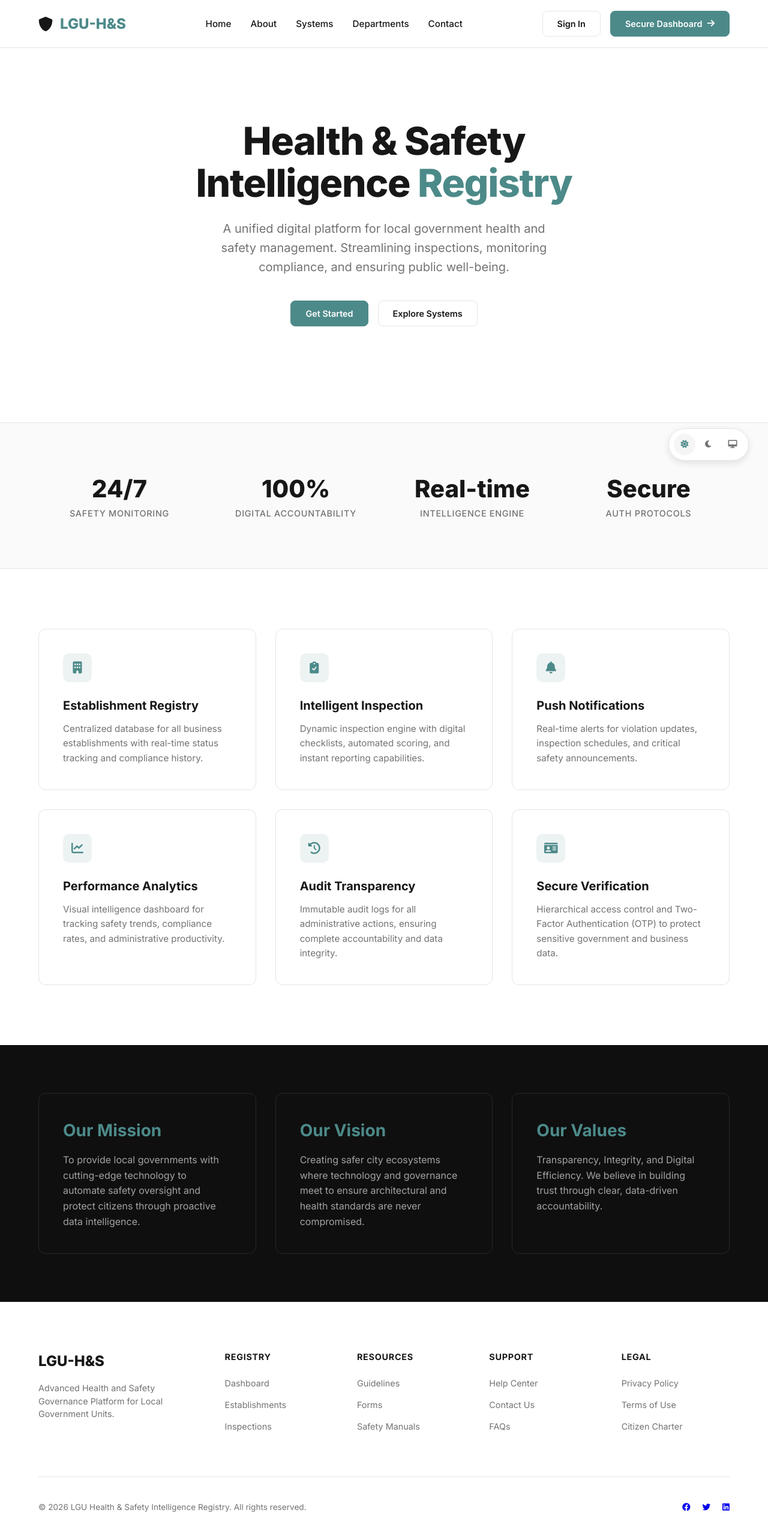
After one commit to Jangwick/Healthandsafety, a PHP site: page /views/pages/landing.php in a window 1280 px wide. The commit adds this page. Shown: the whole page at 60% size. Run offline with PHP 8.4, Linux system fonts and the light colour scheme.

Commit message:
feat: Add a landing page, a dashboard with key statistics, and comprehensive routing for the application.

```diff
--- /dev/null
+++ b/css/landing.css
@@ -0,0 +1,392 @@
+/* ===================================
+   LANDING PAGE STYLES - ALERTARA QC STYLE
+   =================================== */
+
+@import url('https://fonts.googleapis.com/css2?family=Inter:wght@300;400;500;600;700;800&display=swap');
+
+:root {
+    --primary-teal: #4C8A89;
+    --primary-dark: #3a6b6a;
+    --bg-light: #FFFFFF;
+    --bg-dark: #0F0F0F;
+    --text-dark: #171717;
+    --text-muted: #737373;
+    --border-light: #E5E5E5;
+    --transition: all 0.3s cubic-bezier(0.4, 0, 0.2, 1);
+}
+
+* {
+    margin: 0;
+    padding: 0;
+    box-sizing: border-box;
+    font-family: 'Inter', -apple-system, BlinkMacSystemFont, "Segoe UI", Roboto, Helvetica, Arial, sans-serif;
+}
+
+html {
+    scroll-behavior: smooth;
+}
+
+body {
+    background-color: var(--bg-light);
+    color: var(--text-dark);
+    line-height: 1.5;
+}
+
+/* --- Navigation --- */
+nav {
+    position: sticky;
+    top: 0;
+    width: 100%;
+    height: 80px;
+    background-color: rgba(255, 255, 255, 0.95);
+    backdrop-filter: blur(8px);
+    display: flex;
+    align-items: center;
+    justify-content: space-between;
+    padding: 0 5%;
+    z-index: 1000;
+    border-bottom: 1px solid var(--border-light);
+}
+
+.nav-brand {
+    display: flex;
+    align-items: center;
+    gap: 12px;
+    font-weight: 800;
+    font-size: 1.5rem;
+    color: var(--text-dark);
+}
+
+.nav-brand span {
+    color: var(--primary-teal);
+}
+
+.nav-links {
+    display: flex;
+    gap: 32px;
+    list-style: none;
+}
+
+.nav-link {
+    text-decoration: none;
+    color: var(--text-dark);
+    font-weight: 500;
+    font-size: 0.95rem;
+    transition: var(--transition);
+}
+
+.nav-link:hover {
+    color: var(--primary-teal);
+}
+
+.nav-actions {
+    display: flex;
+    gap: 16px;
+    align-items: center;
+}
+
+.btn {
+    padding: 10px 24px;
+    border-radius: 8px;
+    font-weight: 600;
+    font-size: 0.9rem;
+    cursor: pointer;
+    transition: var(--transition);
+    text-decoration: none;
+    display: inline-flex;
+    align-items: center;
+    gap: 8px;
+}
+
+.btn-ghost {
+    background: none;
+    border: 1px solid var(--border-light);
+    color: var(--text-dark);
+}
+
+.btn-ghost:hover {
+    background-color: #F5F5F5;
+}
+
+.btn-primary {
+    background-color: var(--primary-teal);
+    border: 1px solid var(--primary-teal);
+    color: #FFFFFF;
+}
+
+.btn-primary:hover {
+    background-color: var(--primary-dark);
+    transform: translateY(-1px);
+}
+
+/* --- Hero Section --- */
+.hero {
+    padding: 120px 5% 80px;
+    text-align: center;
+    max-width: 900px;
+    margin: 0 auto;
+}
+
+.hero h1 {
+    font-size: 4rem;
+    font-weight: 800;
+    color: var(--text-dark);
+    letter-spacing: -0.02em;
+    line-height: 1.1;
+    margin-bottom: 24px;
+}
+
+.hero p {
+    font-size: 1.25rem;
+    color: var(--text-muted);
+    max-width: 600px;
+    margin: 0 auto 40px;
+    line-height: 1.6;
+}
+
+.hero-actions {
+    display: flex;
+    justify-content: center;
+    gap: 16px;
+}
+
+.hero-stats {
+    display: grid;
+    grid-template-columns: repeat(4, 1fr);
+    gap: 24px;
+    padding: 80px 5%;
+    background-color: #FAFAFA;
+    margin-top: 80px;
+    border-top: 1px solid var(--border-light);
+    border-bottom: 1px solid var(--border-light);
+}
+
+.stat-card {
+    text-align: center;
+}
+
+.stat-card h2 {
+    font-size: 2.5rem;
+    font-weight: 800;
+    color: var(--text-dark);
+}
+
+.stat-card p {
+    color: var(--text-muted);
+    font-weight: 500;
+    font-size: 0.9rem;
+    text-transform: uppercase;
+    letter-spacing: 0.05em;
+}
+
+/* --- Features --- */
+.features {
+    padding: 100px 5%;
+    display: grid;
+    grid-template-columns: repeat(3, 1fr);
+    gap: 32px;
+}
+
+.feature-card {
+    background: #FFFFFF;
+    border: 1px solid var(--border-light);
+    padding: 40px;
+    border-radius: 12px;
+    transition: var(--transition);
+}
+
+.feature-card:hover {
+    border-color: var(--primary-teal);
+    box-shadow: 0 10px 30px rgba(0, 0, 0, 0.05);
+}
+
+.feature-icon {
+    width: 48px;
+    height: 48px;
+    background-color: rgba(76, 138, 137, 0.1);
+    color: var(--primary-teal);
+    display: flex;
+    align-items: center;
+    justify-content: center;
+    border-radius: 10px;
+    font-size: 1.25rem;
+    margin-bottom: 24px;
+}
+
+.feature-card h3 {
+    font-size: 1.25rem;
+    font-weight: 700;
+    margin-bottom: 12px;
+    color: var(--text-dark);
+}
+
+.feature-card p {
+    color: var(--text-muted);
+    font-size: 0.95rem;
+    line-height: 1.6;
+}
+
+/* --- Mission Section --- */
+.mission {
+    padding: 80px 5%;
+    background-color: var(--bg-dark);
+    color: #FFFFFF;
+    display: grid;
+    grid-template-columns: 1fr 1fr 1fr;
+    gap: 32px;
+}
+
+.mission-card {
+    padding: 40px;
+    border: 1px solid rgba(255, 255, 255, 0.1);
+    border-radius: 12px;
+}
+
+.mission-card h2 {
+    font-size: 1.75rem;
+    font-weight: 700;
+    margin-bottom: 16px;
+    color: var(--primary-teal);
+}
+
+.mission-card p {
+    color: #A3A3A3;
+    line-height: 1.6;
+}
+
+/* --- Footer --- */
+footer {
+    padding: 80px 5% 40px;
+    border-top: 1px solid var(--border-light);
+    background-color: #FFFFFF;
+}
+
+.footer-grid {
+    display: grid;
+    grid-template-columns: 1.5fr 1fr 1fr 1fr 1fr;
+    gap: 40px;
+    margin-bottom: 60px;
+}
+
+.footer-brand h2 {
+    font-size: 1.5rem;
+    font-weight: 800;
+    margin-bottom: 16px;
+}
+
+.footer-brand p {
+    color: var(--text-muted);
+    font-size: 0.9rem;
+}
+
+.footer-col h4 {
+    font-size: 0.9rem;
+    font-weight: 700;
+    margin-bottom: 20px;
+    text-transform: uppercase;
+    letter-spacing: 0.05em;
+}
+
+.footer-col ul {
+    list-style: none;
+}
+
+.footer-col li {
+    margin-bottom: 12px;
+}
+
+.footer-col a {
+    text-decoration: none;
+    color: var(--text-muted);
+    font-size: 0.9rem;
+    transition: var(--transition);
+}
+
+.footer-col a:hover {
+    color: var(--primary-teal);
+}
+
+.footer-bottom {
+    padding-top: 40px;
+    border-top: 1px solid var(--border-light);
+    display: flex;
+    justify-content: space-between;
+    align-items: center;
+    color: var(--text-muted);
+    font-size: 0.85rem;
+}
+
+/* --- Theme Toggle --- */
+.theme-toggle {
+    position: fixed;
+    bottom: 32px;
+    right: 32px;
+    background: #FFFFFF;
+    border: 1px solid var(--border-light);
+    padding: 8px;
+    border-radius: 50px;
+    display: flex;
+    gap: 4px;
+    box-shadow: 0 4px 12px rgba(0, 0, 0, 0.1);
+    z-index: 1001;
+}
+
+.theme-btn {
+    width: 36px;
+    height: 36px;
+    border-radius: 50%;
+    border: none;
+    background: none;
+    cursor: pointer;
+    display: flex;
+    align-items: center;
+    justify-content: center;
+    color: var(--text-muted);
+    transition: var(--transition);
+}
+
+.theme-btn.active {
+    background-color: #F5F5F5;
+    color: var(--primary-teal);
+}
+
+/* --- Mobile Responsive --- */
+@media (max-width: 1024px) {
+    .features {
+        grid-template-columns: 1fr 1fr;
+    }
+
+    .mission {
+        grid-template-columns: 1fr;
+    }
+
+    .footer-grid {
+        grid-template-columns: 1fr 1fr;
+    }
+
+    .hero h1 {
+        font-size: 3rem;
+    }
+}
+
+@media (max-width: 768px) {
+    .nav-links {
+        display: none;
+    }
+
+    .hero-stats {
+        grid-template-columns: 1fr 1fr;
+    }
+
+    .features {
+        grid-template-columns: 1fr;
+    }
+
+    .hero h1 {
+        font-size: 2.5rem;
+    }
+
+    .footer-grid {
+        grid-template-columns: 1fr;
+    }
+}
--- a/routes/web.php
+++ b/routes/web.php
@@ -19,7 +19,9 @@ $requestUri = parse_url($_SERVER['REQUEST_URI'], PHP_URL_PATH);
 $method = $_SERVER['REQUEST_METHOD'];
 
 // Simple routing logic
-if ($requestUri === '/' || $requestUri === '/dashboard') {
+if ($requestUri === '/') {
+    (new HomeController())->landing();
+} elseif ($requestUri === '/dashboard') {
     (new HomeController())->index();
 } elseif ($requestUri === '/establishments') {
     (new EstablishmentController())->index();
--- /dev/null
+++ b/views/pages/landing.php
@@ -0,0 +1,195 @@
+<!DOCTYPE html>
+<html lang="en" data-theme="light">
+<head>
+    <meta charset="UTF-8">
+    <meta name="viewport" content="width=device-width, initial-scale=1.0">
+    <title>LGU-H&S | Health and Safety Intelligence Registry</title>
+    <link rel="stylesheet" href="/css/landing.css">
+    <link rel="stylesheet" href="https://cdnjs.cloudflare.com/ajax/libs/font-awesome/6.0.0/css/all.min.css">
+</head>
+<body>
+    <!-- Sticky Navigation -->
+    <nav>
+        <div class="nav-brand">
+            <i class="fas fa-shield-alt"></i>
+            <span>LGU-H&S</span>
+        </div>
+        <ul class="nav-links">
+            <li><a href="/" class="nav-link">Home</a></li>
+            <li><a href="#about" class="nav-link">About</a></li>
+            <li><a href="#systems" class="nav-link">Systems</a></li>
+            <li><a href="#departments" class="nav-link">Departments</a></li>
+            <li><a href="#contact" class="nav-link">Contact</a></li>
+        </ul>
+        <div class="nav-actions">
+            <?php if (isset($isLoggedIn) && $isLoggedIn): ?>
+                <a href="/dashboard" class="btn btn-primary">Go to Dashboard <i class="fas fa-arrow-right"></i></a>
+            <?php else: ?>
+                <a href="/login" class="btn btn-ghost">Sign In</a>
+                <a href="/login" class="btn btn-primary">Secure Dashboard <i class="fas fa-arrow-right"></i></a>
+            <?php endif; ?>
+        </div>
+    </nav>
+
+    <!-- Hero Section -->
+    <header class="hero">
+        <h1>Health & Safety Intelligence <span style="color: var(--primary-teal);">Registry</span></h1>
+        <p>A unified digital platform for local government health and safety management. Streamlining inspections, monitoring compliance, and ensuring public well-being.</p>
+        <div class="hero-actions">
+            <a href="<?= (isset($isLoggedIn) && $isLoggedIn) ? '/dashboard' : '/login' ?>" class="btn btn-primary">
+                <?= (isset($isLoggedIn) && $isLoggedIn) ? 'Back to Dashboard' : 'Get Started' ?>
+            </a>
+            <a href="#systems" class="btn btn-ghost">Explore Systems</a>
+        </div>
+    </header>
+
+    <!-- Stats Row -->
+    <section class="hero-stats">
+        <div class="stat-card">
+            <h2>24/7</h2>
+            <p>Safety Monitoring</p>
+        </div>
+        <div class="stat-card">
+            <h2>100%</h2>
+            <p>Digital Accountability</p>
+        </div>
+        <div class="stat-card">
+            <h2>Real-time</h2>
+            <p>Intelligence Engine</p>
+        </div>
+        <div class="stat-card">
+            <h2>Secure</h2>
+            <p>Auth Protocols</p>
+        </div>
+    </section>
+
+    <!-- Features Grid -->
+    <section class="features" id="systems">
+        <div class="feature-card">
+            <div class="feature-icon"><i class="fas fa-building"></i></div>
+            <h3>Establishment Registry</h3>
+            <p>Centralized database for all business establishments with real-time status tracking and compliance history.</p>
+        </div>
+        <div class="feature-card">
+            <div class="feature-icon"><i class="fas fa-clipboard-check"></i></div>
+            <h3>Intelligent Inspection</h3>
+            <p>Dynamic inspection engine with digital checklists, automated scoring, and instant reporting capabilities.</p>
+        </div>
+        <div class="feature-card">
+            <div class="feature-icon"><i class="fas fa-bell"></i></div>
+            <h3>Push Notifications</h3>
+            <p>Real-time alerts for violation updates, inspection schedules, and critical safety announcements.</p>
+        </div>
+        <div class="feature-card">
+            <div class="feature-icon"><i class="fas fa-chart-line"></i></div>
+            <h3>Performance Analytics</h3>
+            <p>Visual intelligence dashboard for tracking safety trends, compliance rates, and administrative productivity.</p>
+        </div>
+        <div class="feature-card">
+            <div class="feature-icon"><i class="fas fa-history"></i></div>
+            <h3>Audit Transparency</h3>
+            <p>Immutable audit logs for all administrative actions, ensuring complete accountability and data integrity.</p>
+        </div>
+        <div class="feature-card">
+            <div class="feature-icon"><i class="fas fa-id-card"></i></div>
+            <h3>Secure Verification</h3>
+            <p>Hierarchical access control and Two-Factor Authentication (OTP) to protect sensitive government and business data.</p>
+        </div>
+    </section>
+
+    <!-- Mission/Vision/Values Section -->
+    <section class="mission" id="about">
+        <div class="mission-card">
+            <h2>Our Mission</h2>
+            <p>To provide local governments with cutting-edge technology to automate safety oversight and protect citizens through proactive data intelligence.</p>
+        </div>
+        <div class="mission-card">
+            <h2>Our Vision</h2>
+            <p>Creating safer city ecosystems where technology and governance meet to ensure architectural and health standards are never compromised.</p>
+        </div>
+        <div class="mission-card">
+            <h2>Our Values</h2>
+            <p>Transparency, Integrity, and Digital Efficiency. We believe in building trust through clear, data-driven accountability.</p>
+        </div>
+    </section>
+
+    <!-- Footer -->
+    <footer>
+        <div class="footer-grid">
+            <div class="footer-brand">
+                <h2>LGU-H&S</h2>
+                <p>Advanced Health and Safety Governance Platform for Local Government Units.</p>
+            </div>
+            <div class="footer-col">
+                <h4>Registry</h4>
+                <ul>
+                    <li><a href="/login">Dashboard</a></li>
+                    <li><a href="/login">Establishments</a></li>
+                    <li><a href="/login">Inspections</a></li>
+                </ul>
+            </div>
+            <div class="footer-col">
+                <h4>Resources</h4>
+                <ul>
+                    <li><a href="#">Guidelines</a></li>
+                    <li><a href="#">Forms</a></li>
+                    <li><a href="#">Safety Manuals</a></li>
+                </ul>
+            </div>
+            <div class="footer-col">
+                <h4>Support</h4>
+                <ul>
+                    <li><a href="#">Help Center</a></li>
+                    <li><a href="#">Contact Us</a></li>
+                    <li><a href="#">FAQs</a></li>
+                </ul>
+            </div>
+            <div class="footer-col">
+                <h4>Legal</h4>
+                <ul>
+                    <li><a href="#">Privacy Policy</a></li>
+                    <li><a href="#">Terms of Use</a></li>
+                    <li><a href="#">Citizen Charter</a></li>
+                </ul>
+            </div>
+        </div>
+        <div class="footer-bottom">
+            <p>&copy; 2026 LGU Health & Safety Intelligence Registry. All rights reserved.</p>
+            <div style="display: flex; gap: 20px;">
+                <a href="#"><i class="fab fa-facebook"></i></a>
+                <a href="#"><i class="fab fa-twitter"></i></a>
+                <a href="#"><i class="fab fa-linkedin"></i></a>
+            </div>
+        </div>
+    </footer>
+
+    <!-- Theme Toggle -->
+    <div class="theme-toggle">
+        <button class="theme-btn active" id="lightTheme"><i class="fas fa-sun"></i></button>
+        <button class="theme-btn" id="darkTheme"><i class="fas fa-moon"></i></button>
+        <button class="theme-btn" id="systemTheme"><i class="fas fa-desktop"></i></button>
+    </div>
+
+    <script>
+        // Theme Toggle Logic
+        const themeBtns = document.querySelectorAll('.theme-btn');
+        const html = document.documentElement;
+
+        themeBtns.forEach(btn => {
+            btn.addEventListener('click', () => {
+                themeBtns.forEach(b => b.classList.remove('active'));
+                btn.classList.add('active');
+
+                const theme = btn.id.replace('Theme', '');
+                html.setAttribute('data-theme', theme);
+                localStorage.setItem('landing-theme', theme);
+            });
+        });
+
+        // Load saved theme
+        const savedTheme = localStorage.getItem('landing-theme') || 'light';
+        html.setAttribute('data-theme', savedTheme);
+        document.getElementById(savedTheme + 'Theme').classList.add('active');
+    </script>
+</body>
+</html>
```
Also changed, not shown: app/Controllers/HomeController.php (+11 -0 lines), images/landing_hero.png (added).
